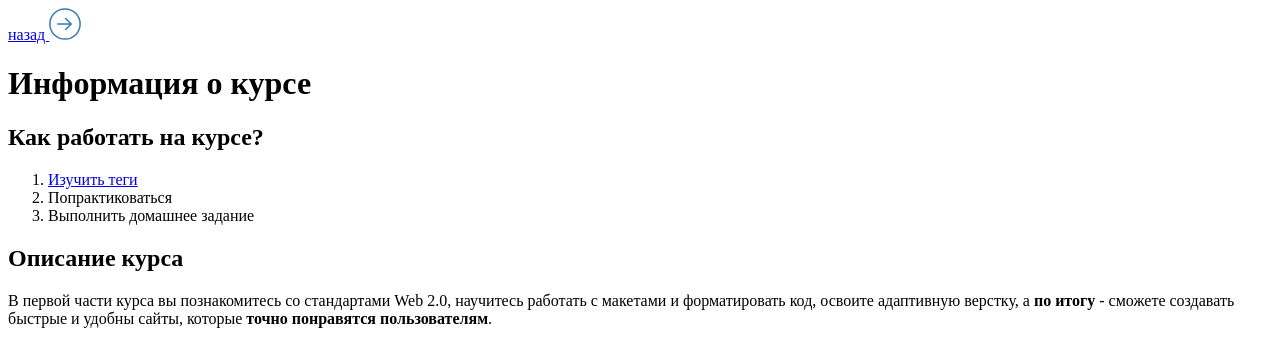
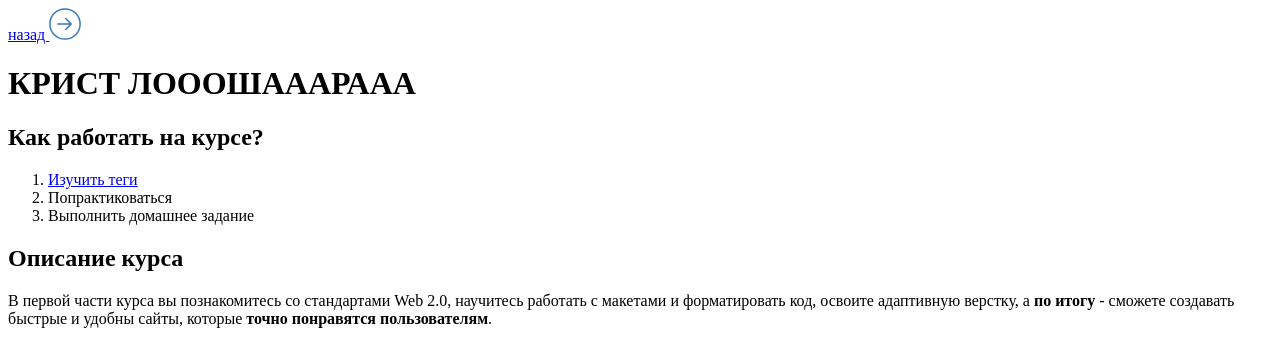
Before and after one commit to niclodi0n/myhomework, a plain HTML site: page program.html in a window 1280 px wide. Shown: the top 341 px of the page. Drawn offline with Linux system fonts and the light colour scheme.

Commit message:
Update program.html

```diff
--- a/program.html
+++ b/program.html
@@ -16,7 +16,7 @@
       </g>
     </svg>
   </a>
-  <div class="Inf"><h1>Информация о курсе</h1></div>
+  <div class="Inf"><h1>КРИСТ ЛОООШАААРААА</h1></div>
   <div class="headers"><h2>Как работать на курсе?</h2></div>
       <div class="lists"><ol>
        <li><a href="program.html#Таблица">Изучить теги</a></li>
```
